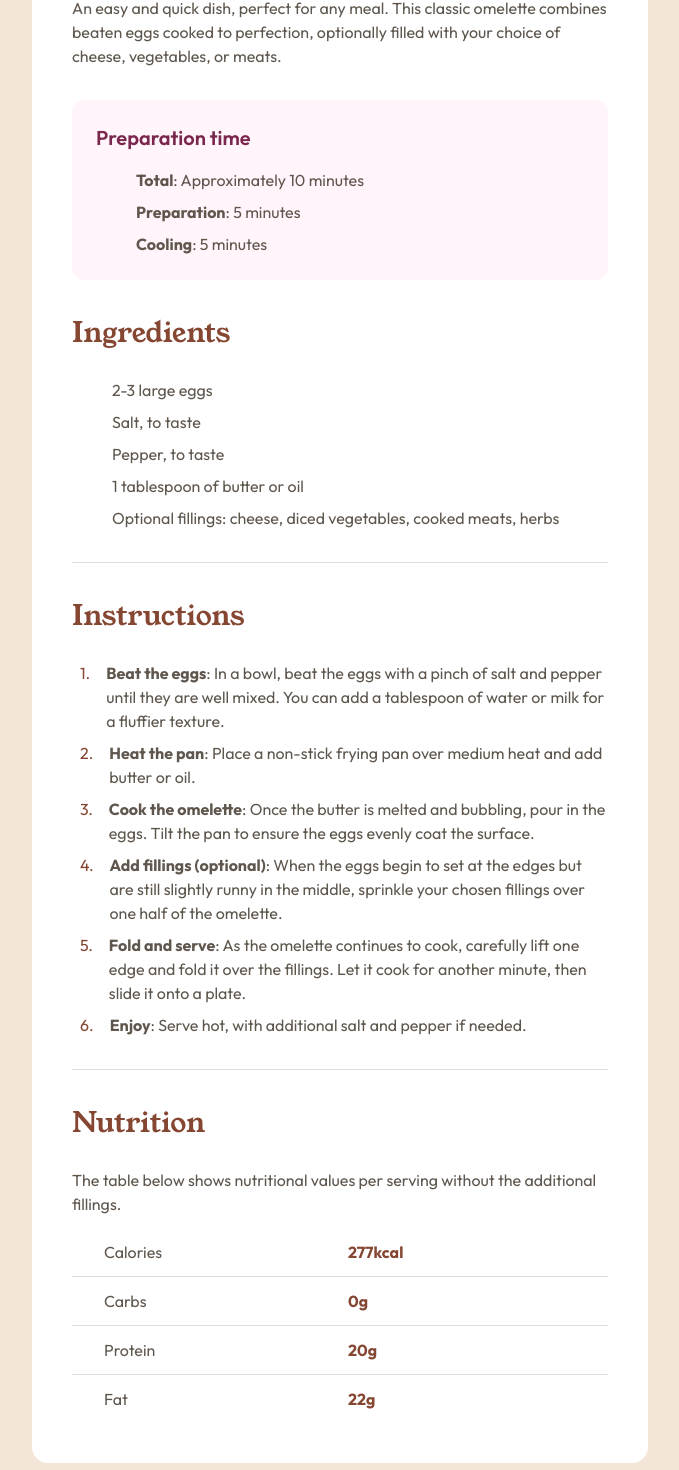
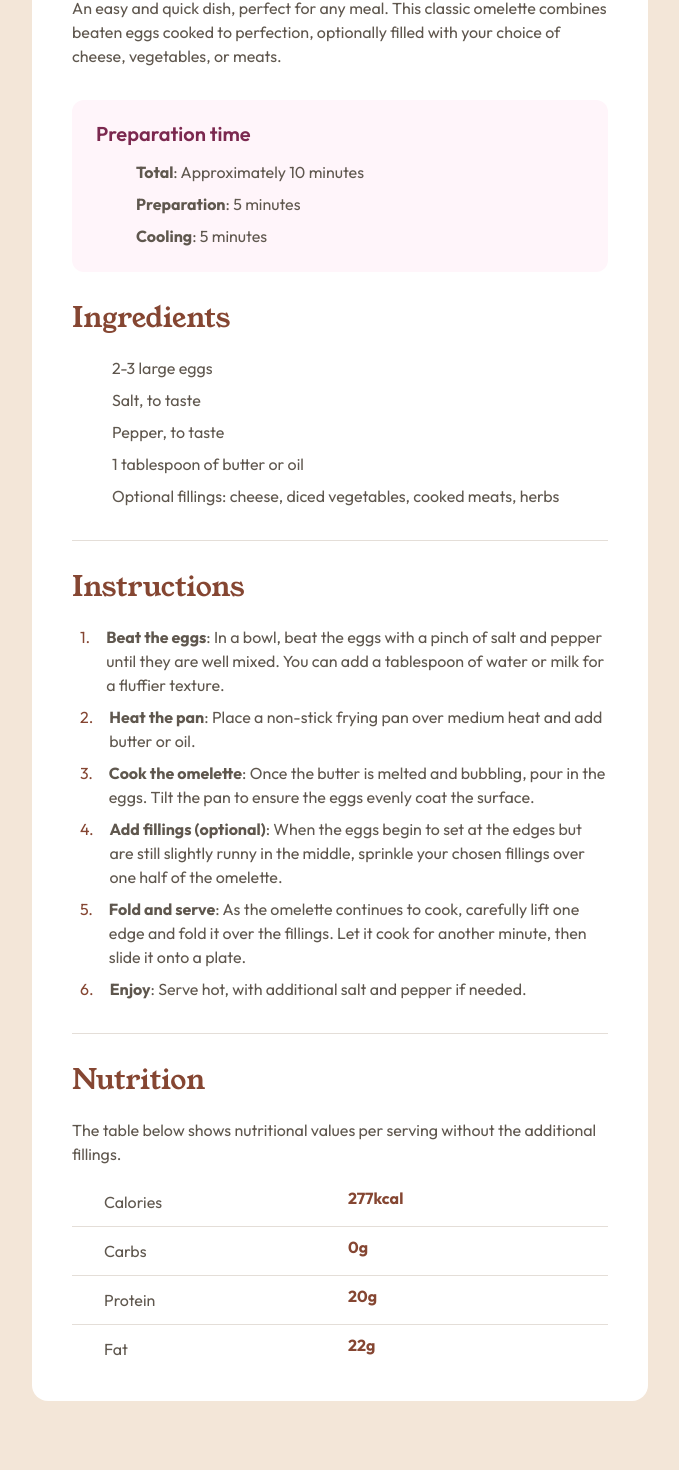
Before and after one commit to BlonoBuccellati/fm-recipe-page, a Next.js app: page / in a window 1280 px wide. Shown: the part 576-2046 px from the top of the page, without its empty margins (300-979 px from the left). Built offline with nearby package versions, Linux system fonts and the light colour scheme.

Commit message:
style(行間): 行間の微調整

```diff
--- a/src/_components/nutrition.tsx
+++ b/src/_components/nutrition.tsx
@@ -38,10 +38,14 @@ const Nutrition = () => {
               key={data.title}
               className={`px-8 grid grid-cols-2 gap-4 ${
                 index !== 0 && 'py-3 border-t border-Stone-150'
-              } ${index === 0 && 'pb-3'}`}
+              } ${index === 0 && 'pb-3'} ${
+                index === NutritionTableList.length - 1 && 'pb-0'
+              }`}
             >
               <td>{data.title}</td>
-              <td className='text-Brown-800 font-bold'>{data.value}</td>
+              <td className='text-Brown-800 font-bold leading-none'>
+                {data.value}
+              </td>
             </tr>
           ))}
         </tbody>
--- a/src/_components/preparation-time.tsx
+++ b/src/_components/preparation-time.tsx
@@ -3,7 +3,9 @@ import UlListItem from '@/_components/ul-list-item';
 const PreparationTime = () => {
   return (
     <div className='bg-Rose-50 rounded-xl flex flex-col gap-4 p-6'>
-      <h3 className='text-Rose-800 text-xl font-semibold'>Preparation time</h3>
+      <h3 className='text-Rose-800 text-xl font-semibold leading-none'>
+        Preparation time
+      </h3>
       <ul className='flex flex-col gap-2'>
         <UlListItem>
           <b>Total</b>: Approximately 10 minutes
--- a/src/_components/sub-title.tsx
+++ b/src/_components/sub-title.tsx
@@ -1,6 +1,8 @@
 const SubTitle = ({ children }: React.PropsWithChildren) => {
   return (
-    <h2 className='text-Brown-800 font-young text-[1.75rem]'>{children}</h2>
+    <h2 className='text-Brown-800 font-young text-[1.75rem] leading-none'>
+      {children}
+    </h2>
   );
 };
 
```
